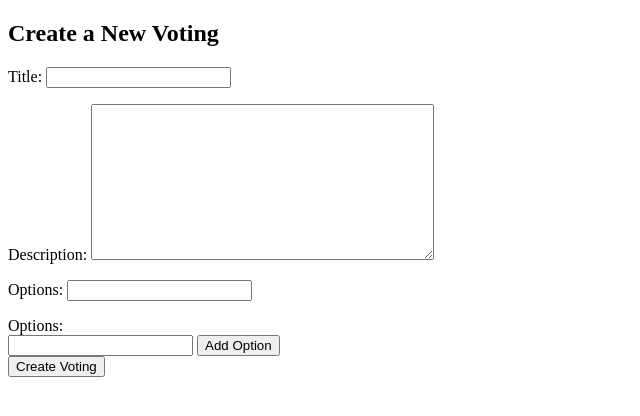
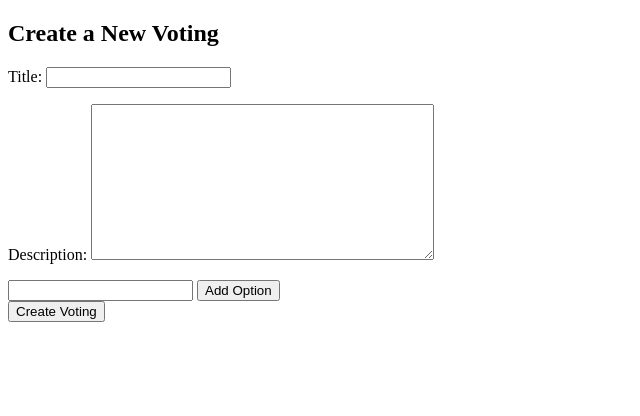
Before and after one commit to IvanchikIvan/Voting-Site, a Django app: page /create_voting/ in a window 1280 px wide. Shown: the top 416 px of the page, without its empty margins (0-640 px from the left). Run offline with Django 5.2, Linux system fonts and the light colour scheme.

Commit message:
fix create voting form

```diff
--- a/voting_app/forms.py
+++ b/voting_app/forms.py
@@ -1,11 +1,11 @@
 from django import forms
 from .models import Voting, Option
 
+
 class VotingForm(forms.ModelForm):
-    options = forms.CharField(widget=forms.TextInput(attrs={'class': 'option-field'}))
     class Meta:
         model = Voting
-        fields = ['title', 'description', 'options']
+        fields = ['title', 'description']
 
     def __init__(self, *args, **kwargs):
         self.request = kwargs.pop('request', None)
@@ -13,11 +13,12 @@ class VotingForm(forms.ModelForm):
 
     def save(self, commit=True):
         voting = super(VotingForm, self).save(commit=False)
-        voting.author = self.request.user
+        if self.request:
+            voting.author = self.request.user
         voting.save()
-        print(self.cleaned_data['options'])
-        options = self.cleaned_data['options'].split('\n')
-        for option_text in options:
+
+        options_input = self.data.getlist('option-field')
+        for option_text in options_input:
             Option.objects.create(voting_id=voting, content=option_text.strip())
 
         return voting
--- a/voting_app/templates/create_voting.html
+++ b/voting_app/templates/create_voting.html
@@ -10,7 +10,6 @@
     <form method="post" action="{% url 'create_voting' %}" id="voting-form">
       {% csrf_token %} {{ form.as_p }}
       <div id="options-container">
-        <label for="id_options">Options:</label>
         <div class="options-wrapper">
           <input type="text" name="options" class="option-field" required />
           <button type="button" class="add-option-btn">Add Option</button>
```
